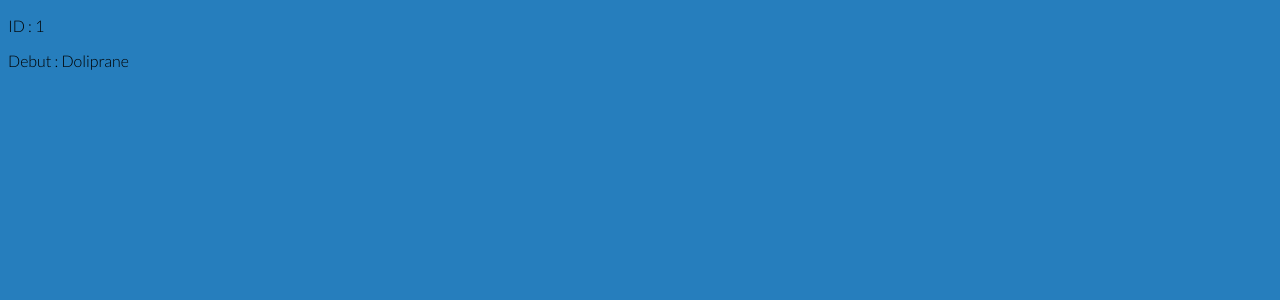
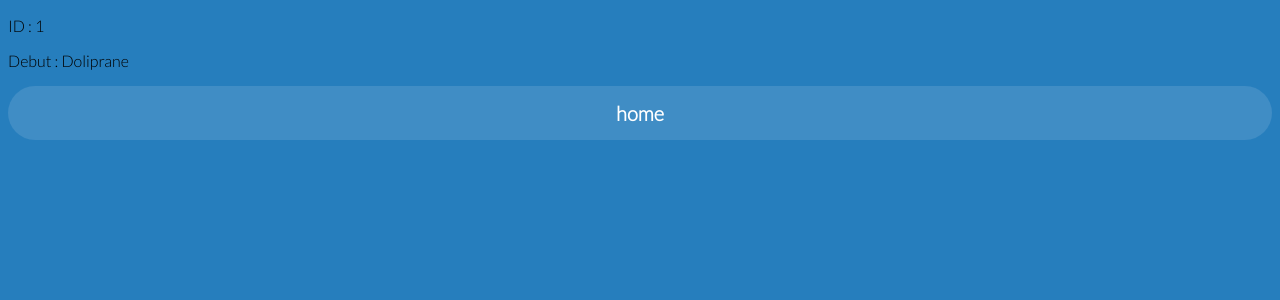
Before and after one commit to LoicSibilski/Medicaments, an Angular app in the folder angular-medicament/: page /medics/detail/1 in a window 1280 px wide. Shown: the top 300 px of the page. Built offline with nearby package versions, Linux system fonts and the light colour scheme.

Commit message:
feat(router):ajout des boutons pour faciliter la navigation vers les pages

```diff
--- a/angular-medicament/src/app/app-routing.module.ts
+++ b/angular-medicament/src/app/app-routing.module.ts
@@ -97,8 +97,8 @@
   { path: "home", component: HomePageComponent },
   { path: "", component: HomePageComponent },
   { path: "404", component: NotfoundComponent },
-/*   { path: "**", redirectTo: "404" }
- */
+  { path: "**", redirectTo: "404" }
+
 ];
 
 @NgModule({
--- a/angular-medicament/src/app/feature/home/pages/home-page/home-page.component.html
+++ b/angular-medicament/src/app/feature/home/pages/home-page/home-page.component.html
@@ -4,6 +4,12 @@
 <app-button-redirector routerLink="/users">
     Vers /users
 </app-button-redirector>
+<app-button-redirector routerLink="/prescriptions">
+    Vers /prescriptions
+</app-button-redirector>
+<app-button-redirector routerLink="/medics">
+    Vers /medics
+</app-button-redirector>
 <app-button-redirector routerLink="/404">
     Vers /404
 </app-button-redirector>
--- a/angular-medicament/src/app/feature/medics/pages/medics-detail/medics-detail.component.html
+++ b/angular-medicament/src/app/feature/medics/pages/medics-detail/medics-detail.component.html
@@ -1,4 +1,8 @@
 <div class="container">
     <p>ID : {{medic.id}}</p>
     <p>Debut : {{medic.nom}}</p>
-    </div>
+    <app-button-redirector routerLink="/home">
+        home
+    </app-button-redirector>
+
+</div>
```
